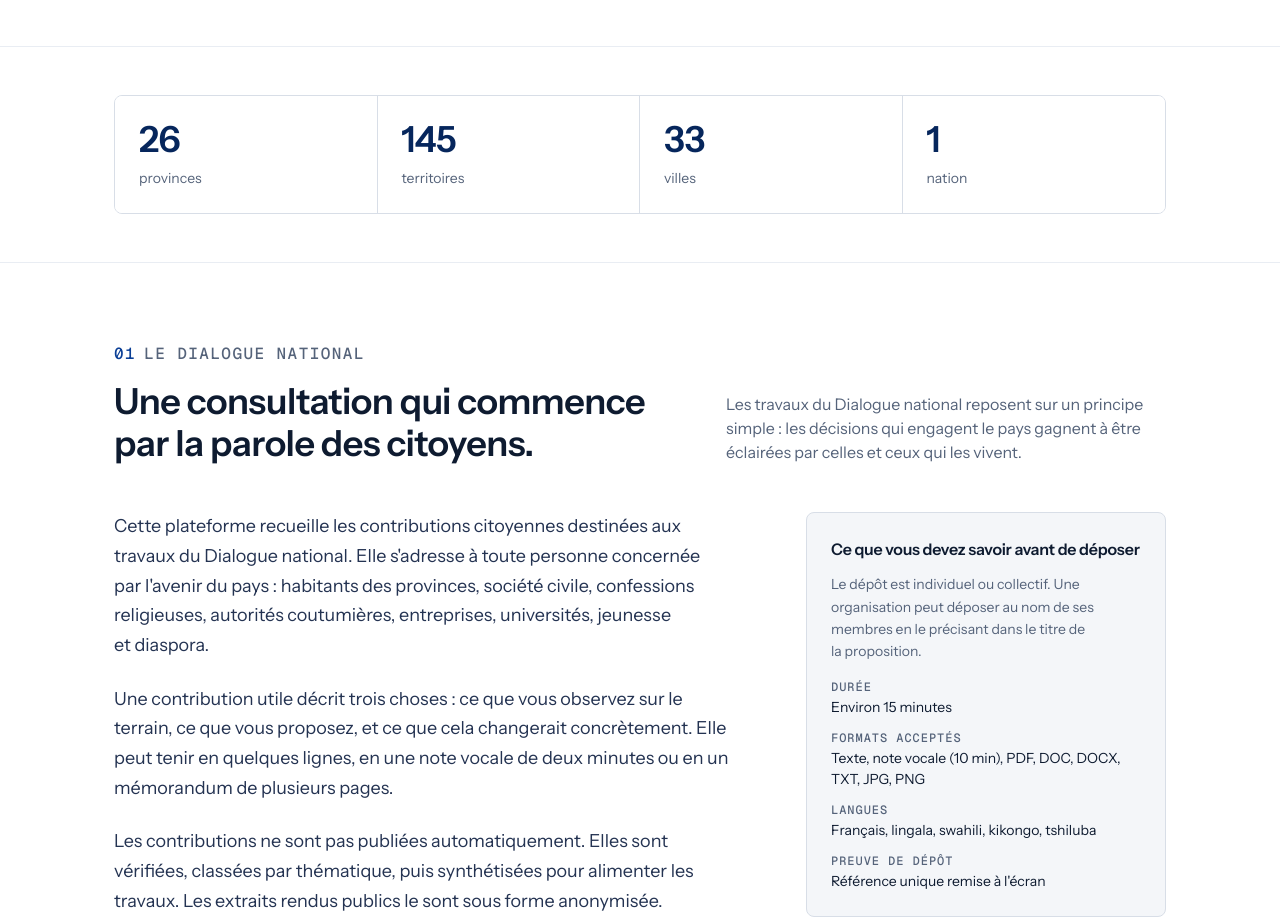
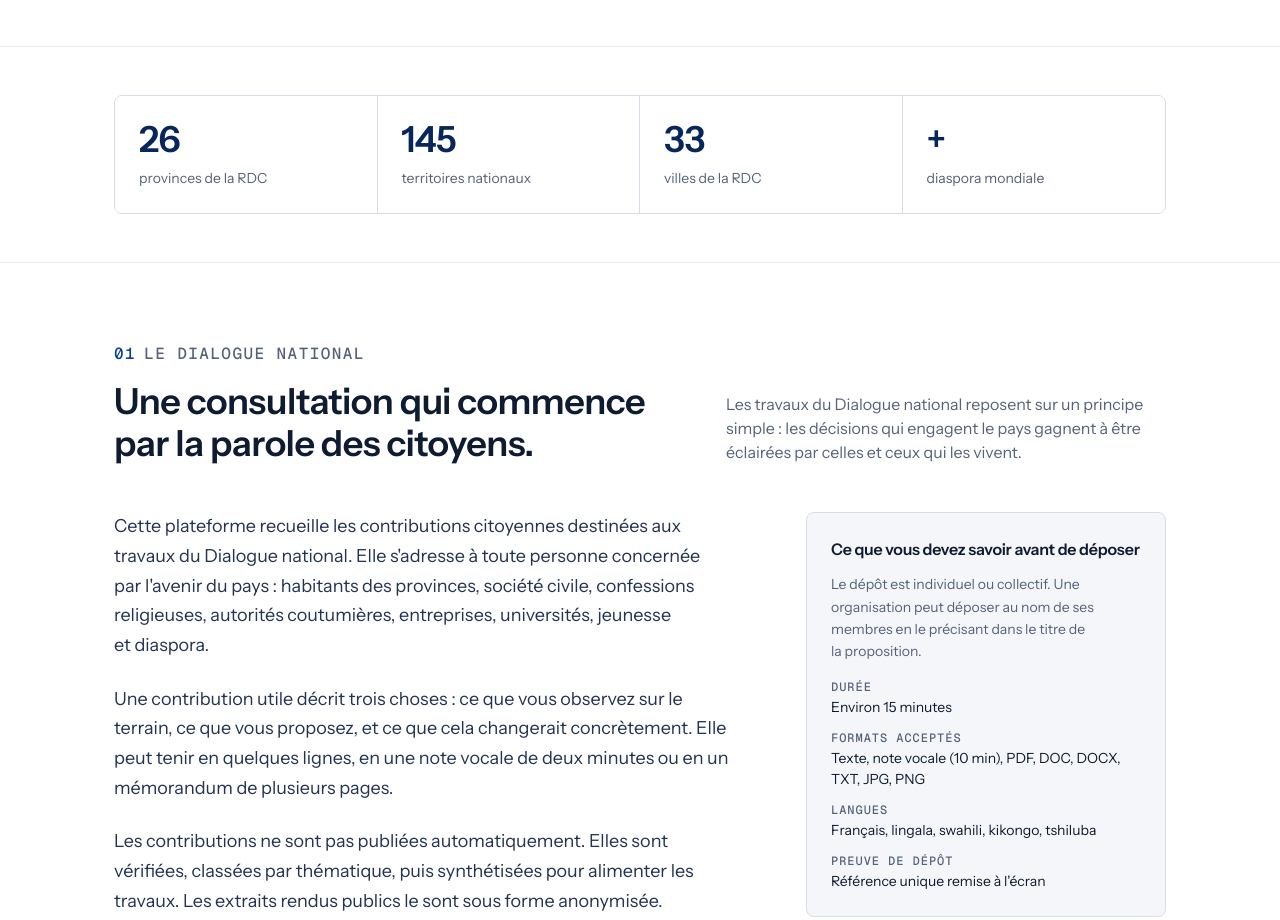
Before and after one commit to harnoldmub/dialogue, a website built with Vite: page index.html in a window 1280 px wide. Shown: the part 1180-2100 px from the top of the page. Built offline with nearby package versions, Linux system fonts and the light colour scheme.

Commit message:
Clarify national figures and diaspora scope

```diff
--- a/index.html
+++ b/index.html
@@ -72,10 +72,10 @@
       <section class="section tight" aria-label="Repères du Dialogue national">
         <div class="wrap">
           <ul class="figures reveal">
-            <li><strong>26</strong><span>provinces</span></li>
-            <li><strong>145</strong><span>territoires</span></li>
-            <li><strong>33</strong><span>villes</span></li>
-            <li><strong>1</strong><span>nation</span></li>
+            <li><strong>26</strong><span>provinces de la RDC</span></li>
+            <li><strong>145</strong><span>territoires nationaux</span></li>
+            <li><strong>33</strong><span>villes de la RDC</span></li>
+            <li><strong>+</strong><span>diaspora mondiale</span></li>
           </ul>
         </div>
       </section>
```
